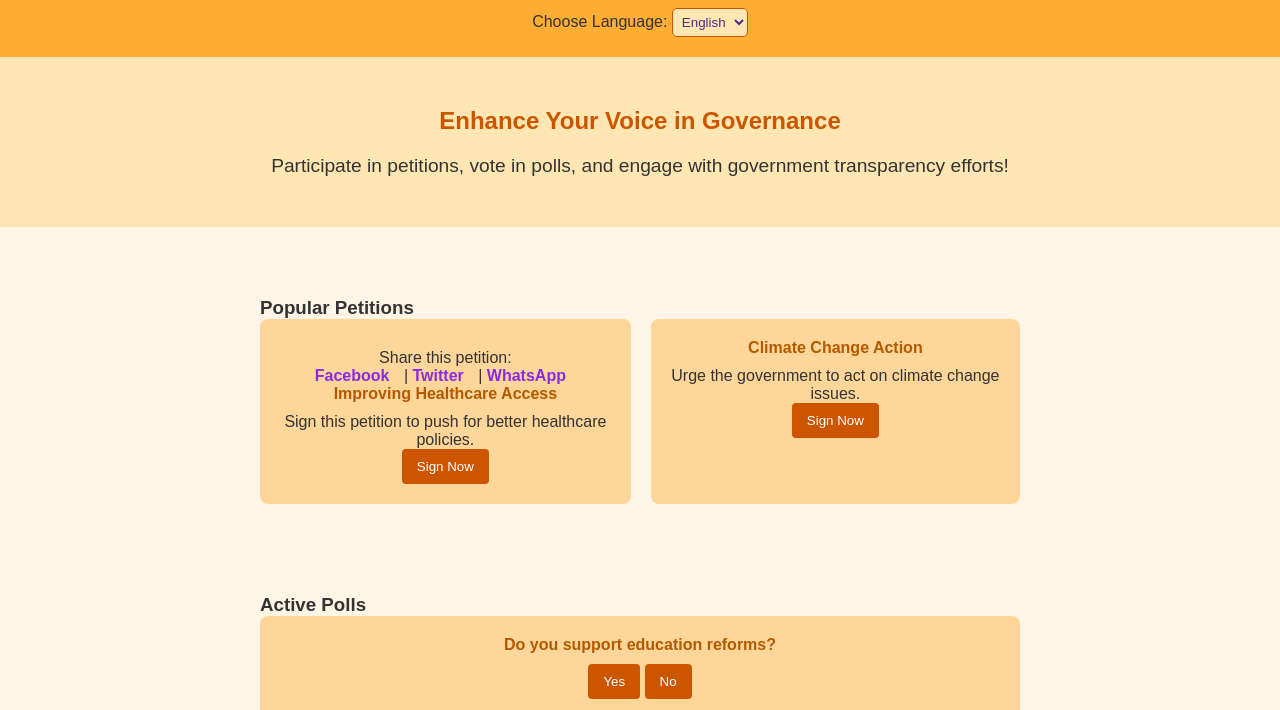
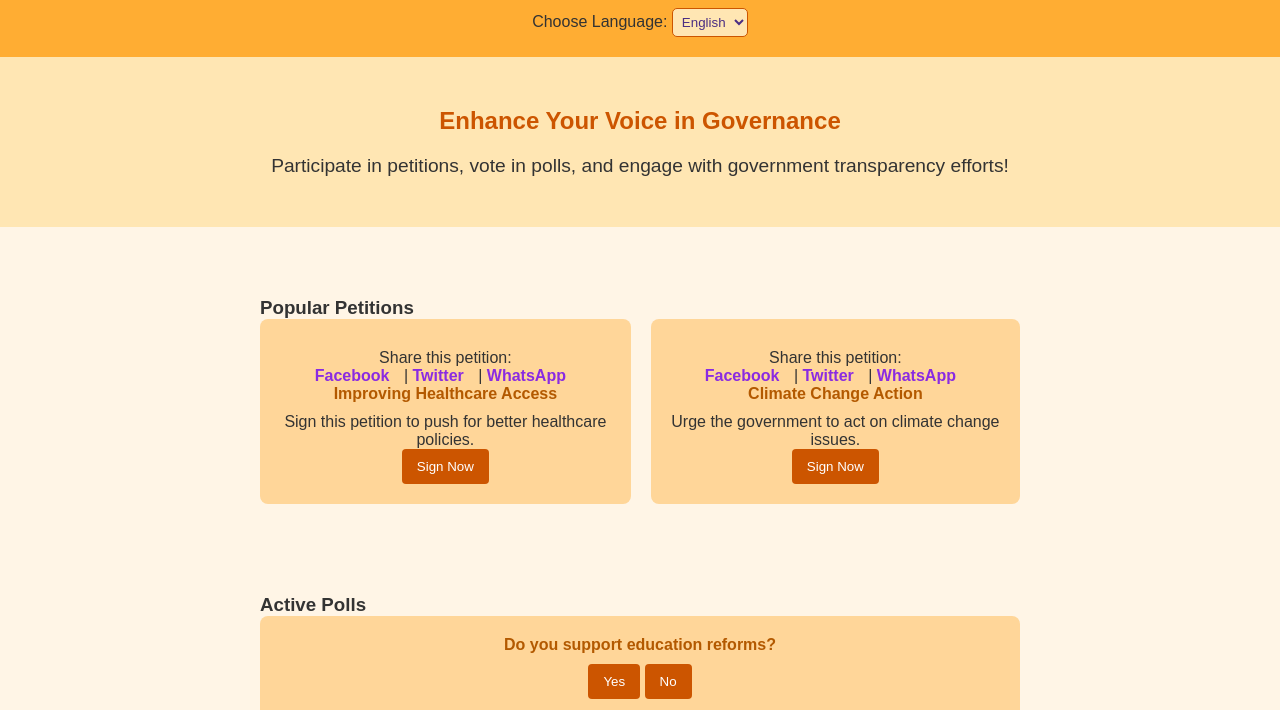
Before and after one commit to Pochere/social-justice-hackathon, a plain HTML site: page index.html in a window 1280 px wide. Shown: the part 87-797 px from the top of the page. Drawn offline with Linux system fonts and the light colour scheme.

Commit message:
Update index.html
i added share the petition a hrefs for  Climate Change Actions.

```diff
--- a/index.html
+++ b/index.html
@@ -50,6 +50,12 @@
           <button>Sign Now</button>
         </div>
         <div class="petition-item">
+          <div class="social-share">
+                <p>Share this petition:</p>
+                <a href="https://facebook.com" target="_blank">Facebook</a> |
+                <a href="https://twitter.com" target="_blank">Twitter</a> |
+                <a href="https://wa.me/?text=Check this petition" target="_blank">WhatsApp</a>
+              </div>
           <h4>Climate Change Action</h4>
           <p>Urge the government to act on climate change issues.</p>
           <button>Sign Now</button>
```
